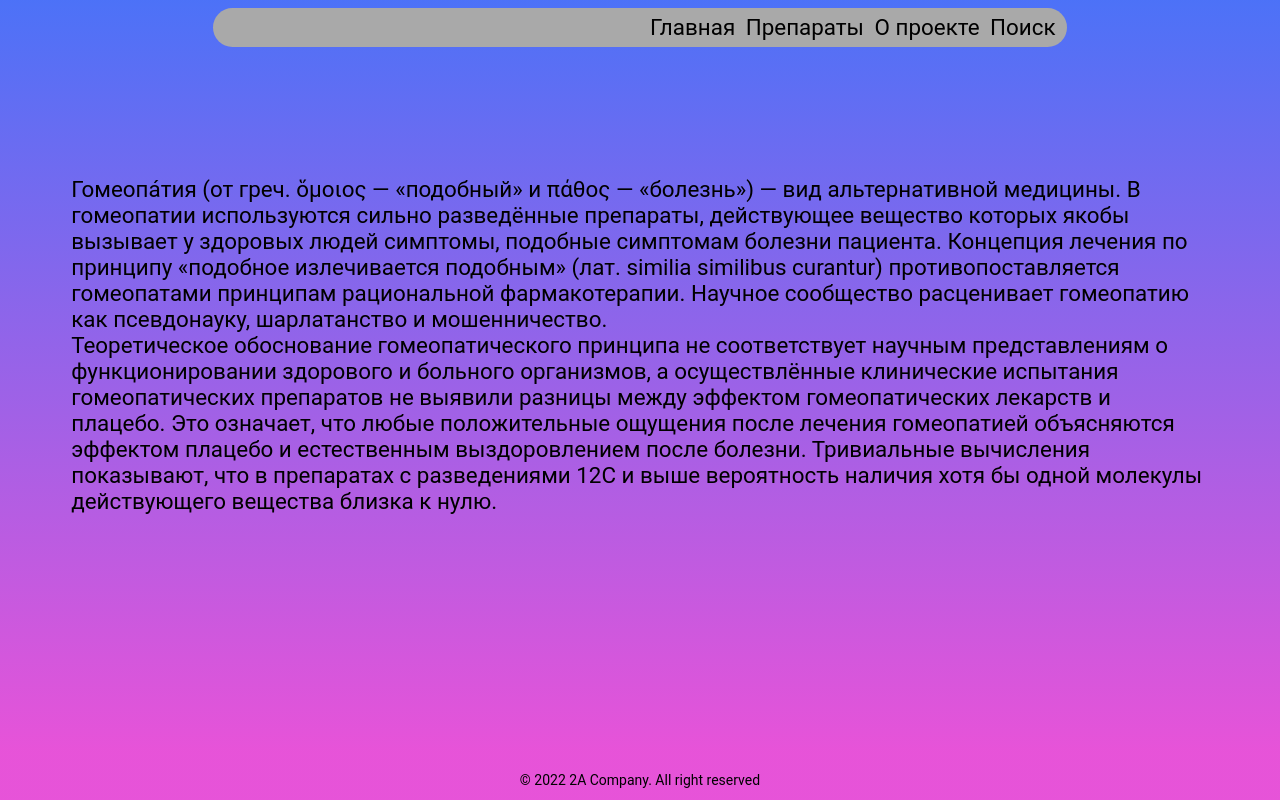
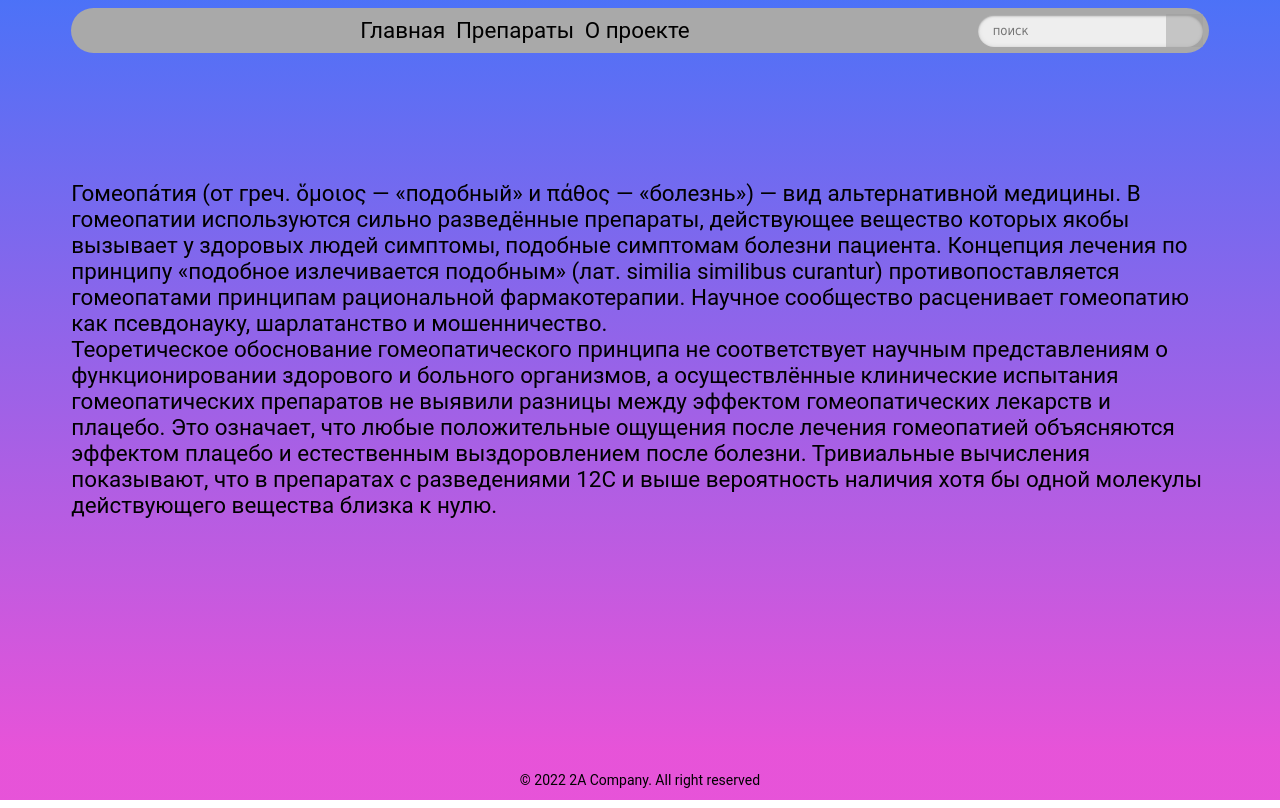
Before and after one commit to artleontyev/gomeopatiya, a plain HTML site: page index.html in a window 1280 px wide. Drawn offline with Linux system fonts and the light colour scheme; grey boxes are pictures that could not be loaded.

Commit message:
Правки №3
Стилизован поиск, исправления в структуре сайта

```diff
--- a/css/style.css
+++ b/css/style.css
@@ -1,3 +1,4 @@
+
 *,
 *::before,
 *::after {
@@ -37,25 +38,18 @@ html {
 }
 
 body {
+  display: flex;
   overflow: hidden;
   flex-direction: column;
+  align-items: center;
   height: 100vh;
   font-family: Roboto, sans-serif;
   font-size: 1.4rem;
   background: linear-gradient(180deg, rgba(3, 56, 244, 0.71) 0%, rgba(224, 37, 206, 0.79) 93.75%);
   background-repeat: no-repeat;
-
-  }
-
-  .wrapper {
-	display: flex;
-  align-items: center;
-	flex-direction: column;
-	min-height: 100%;
 }
 
 .container {
-
   margin: 0 auto;
 
 }
@@ -67,12 +61,12 @@ body {
 }
 
 .header {
-  width: 75%;
+  width: 90%;
   flex: 1 0 auto;
 }
 
 .header__menu {
-    width: 90%;
+  width: 100%;
   display: flex;
   align-items: center;
   justify-content: space-between;
@@ -81,13 +75,9 @@ body {
   border-radius: 50px;
 }
 
-  .header__menu a{
+.header__menu a {
   color: black;
   padding-right: 5px;
-  }
-
-  .header__menu a:hover {
-
 }
 
 .content {
@@ -111,3 +101,50 @@ body {
   align-items: center;
   justify-content: center;
 }
+
+.search {
+  width: 20%;
+  position: relative;
+}
+
+.search input {
+  border: none;
+}
+
+.search .input {
+  width: 100%;
+  padding: 8px 37px 9px 15px;
+  -moz-box-sizing: border-box;
+  box-sizing: border-box;
+  box-shadow: inset 0 0 5px rgba(0, 0, 0, 0.1), inset 0 1px 2px rgba(0, 0, 0, 0.3);
+  border-radius: 20px;
+  background: #EEE;
+  font: 13px Tahoma, Arial, sans-serif;
+  color: #555;
+  outline: none;
+}
+
+.search .input:focus {
+  box-shadow: inset 0 0 5px rgba(0, 0, 0, 0.2), inset 0 1px 2px rgba(0, 0, 0, 0.4);
+  background: #E8E8E8;
+  color: #333;
+}
+
+.search .submit {
+  position: absolute;
+  top: 0;
+  right: 0;
+  width: 37px;
+  height: 100%;
+  cursor: pointer;
+  background: url(https://lh4.googleusercontent.com/-b-5aBxcxarY/UAfFW9lVyjI/AAAAAAAABUg/gQtEXuPuIds/s13/go.png) 50% no-repeat;
+  opacity: 0.5;
+}
+
+.search .submit:hover {
+  opacity: 0.8;
+}
+
+input[type="search"] {
+  -webkit-appearance: none;
+}
--- a/index.html
+++ b/index.html
@@ -1,5 +1,6 @@
 <!DOCTYPE html>
 <html lang="ru">
+
 <head>
     <meta charset="UTF-8">
     <meta http-equiv="X-UA-Compatible" content="IE=edge">
@@ -10,8 +11,9 @@
     <link rel="stylesheet" href="css/style.css">
     <title>gomeopatiya.net</title>
 </head>
+
 <body>
-    <div class="wrapper">
+
         <header class="header">
             <div class="container">
                 <div class="header__menu">
@@ -20,20 +22,39 @@
                         <a href="#">Главная</a>
                         <a href="#">Препараты</a>
                         <a href="#">О проекте</a>
-            <a href="#">Поиск</a>
                     </nav>
+                    <form action="" method="post" class="search">
+                        <input type="search" name="" placeholder="поиск" class="input" />
+                        <input type="submit" name="" value="" class="submit" />
+                    </form>
                 </div>
-    </div></header>
+            </div>
+        </header>
+
         <content class="content">
-        <div class="container">Гомеопа́тия (от греч. ὅμοιος — «подобный» и πάθος — «болезнь») — вид альтернативной медицины. В гомеопатии используются сильно разведённые препараты, действующее вещество которых якобы вызывает у здоровых людей симптомы, подобные симптомам болезни пациента. Концепция лечения по принципу «подобное излечивается подобным» (лат. similia similibus curantur) противопоставляется гомеопатами принципам рациональной фармакотерапии. Научное сообщество расценивает гомеопатию как псевдонауку, шарлатанство и мошенничество.
-       <p> Теоретическое обоснование гомеопатического принципа не соответствует научным представлениям о функционировании здорового и больного организмов, а осуществлённые клинические испытания гомеопатических препаратов не выявили разницы между эффектом гомеопатических лекарств и плацебо. Это означает, что любые положительные ощущения после лечения гомеопатией объясняются эффектом плацебо и естественным выздоровлением после болезни. Тривиальные вычисления показывают, что в препаратах с разведениями 12C и выше вероятность наличия хотя бы одной молекулы действующего вещества близка к нулю.
-    </p></div></content>
+            <div class="container">Гомеопа́тия (от греч. ὅμοιος — «подобный» и πάθος — «болезнь») — вид альтернативной
+                медицины. В гомеопатии используются сильно разведённые препараты, действующее вещество которых якобы
+                вызывает у здоровых людей симптомы, подобные симптомам болезни пациента. Концепция лечения по принципу
+                «подобное излечивается подобным» (лат. similia similibus curantur) противопоставляется гомеопатами
+                принципам рациональной фармакотерапии. Научное сообщество расценивает гомеопатию как псевдонауку,
+                шарлатанство и мошенничество.
+                <p> Теоретическое обоснование гомеопатического принципа не соответствует научным представлениям о
+                    функционировании здорового и больного организмов, а осуществлённые клинические испытания
+                    гомеопатических препаратов не выявили разницы между эффектом гомеопатических лекарств и плацебо. Это
+                    означает, что любые положительные ощущения после лечения гомеопатией объясняются эффектом плацебо и
+                    естественным выздоровлением после болезни. Тривиальные вычисления показывают, что в препаратах с
+                    разведениями 12C и выше вероятность наличия хотя бы одной молекулы действующего вещества близка к
+                    нулю.
+                </p>
+            </div>
+        </content>
 
         <footer class="footer">
             <div class="container">
                 <div class="footer__copy">© 2022 2A Company. All right reserved</div>
             </div>
         </footer>
-</div>
+
 </body>
+
 </html>
```
Lines whose indentation alone changed are shown as unchanged.
